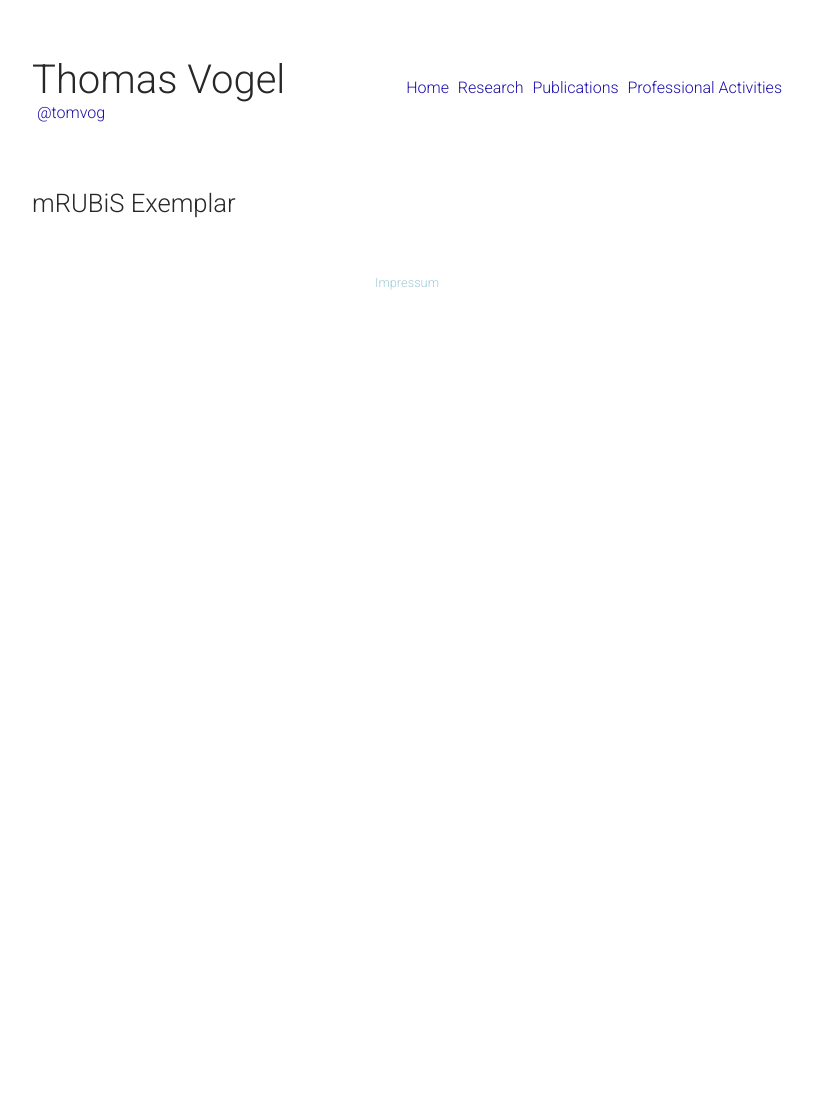
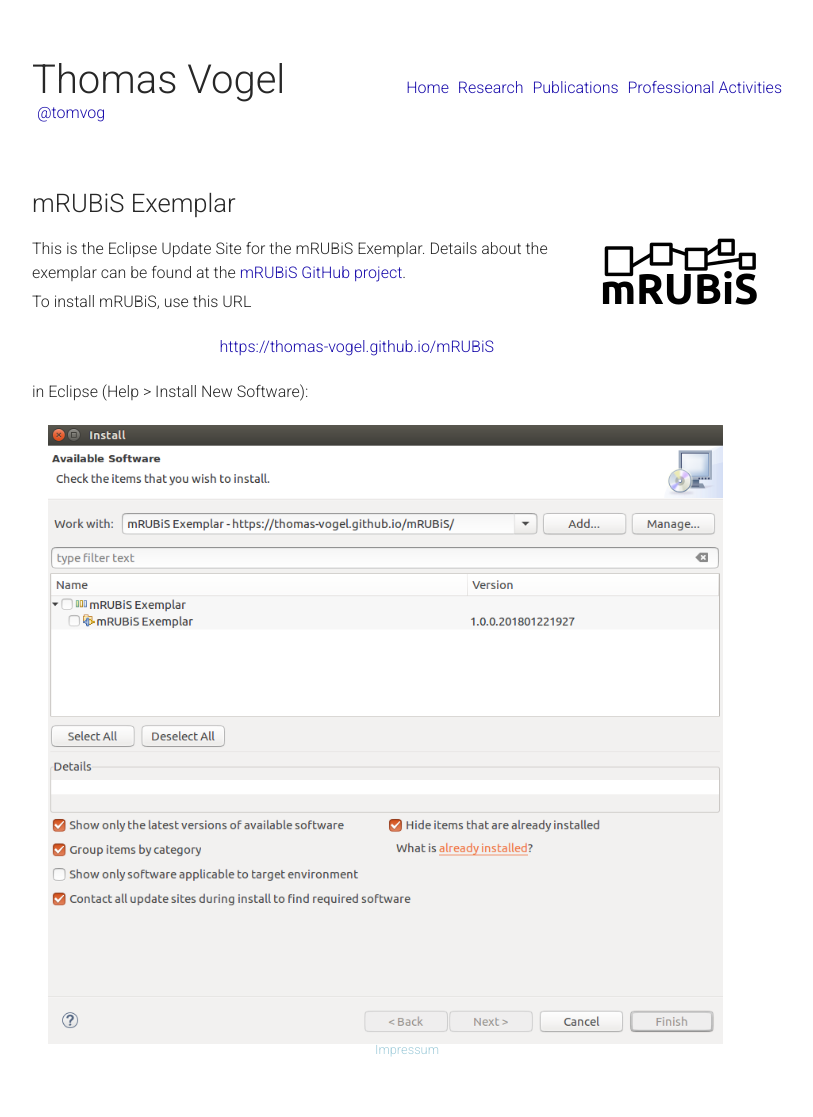
Before and after one commit to thomas-vogel/thomas-vogel.github.io, a Jekyll site: the page built from _pages/mRUBiS/index.md, in a window 1280 px wide. Shown: the whole page, without its empty margins (233-1046 px from the left). Built offline with Jekyll 4.4.1, drawn with Linux system fonts in a browser that asks for light colours; before the commit the page ends 900 px from its top, so only the background shows below that.

Commit message:
Add index page for the update site (when users access the page through the browser).

```diff
--- a/_pages/mRUBiS/index.md
+++ b/_pages/mRUBiS/index.md
@@ -3,3 +3,18 @@
 permalink: mRUBiS/index.html
 layout: page
 ---
+
+<img src="/assets/img/mRUBiS.png" alt="mRUBiS" style="float: right; margin-top: 0em; margin-left: 0em; margin-right: 25px;"/>
+
+This is the Eclipse Update Site for the mRUBiS Exemplar.
+Details about the exemplar can be found at the [mRUBiS GitHub project](https://github.com/thomas-vogel/mRUBiS){:target="_blank"}.
+
+To install mRUBiS, use this URL
+
+<div style="margin-left: 25%; margin-bottom: 25px; margin-top: 25px;">
+<a href="https://thomas-vogel.github.io/mRUBiS">https://thomas-vogel.github.io/mRUBiS</a>
+</div>
+
+in Eclipse (Help > Install New Software):
+
+<img src="/assets/img/mRUBiS-UpdateSite.png" alt="mRUBiS" style="float: left; width: 90%; margin-top: 1em; margin-left: 1em; margin-right: 1em;"/>
```
Also changed, not shown: assets/img/mRUBiS-UpdateSite.png (added), assets/img/mRUBiS.png (added).
